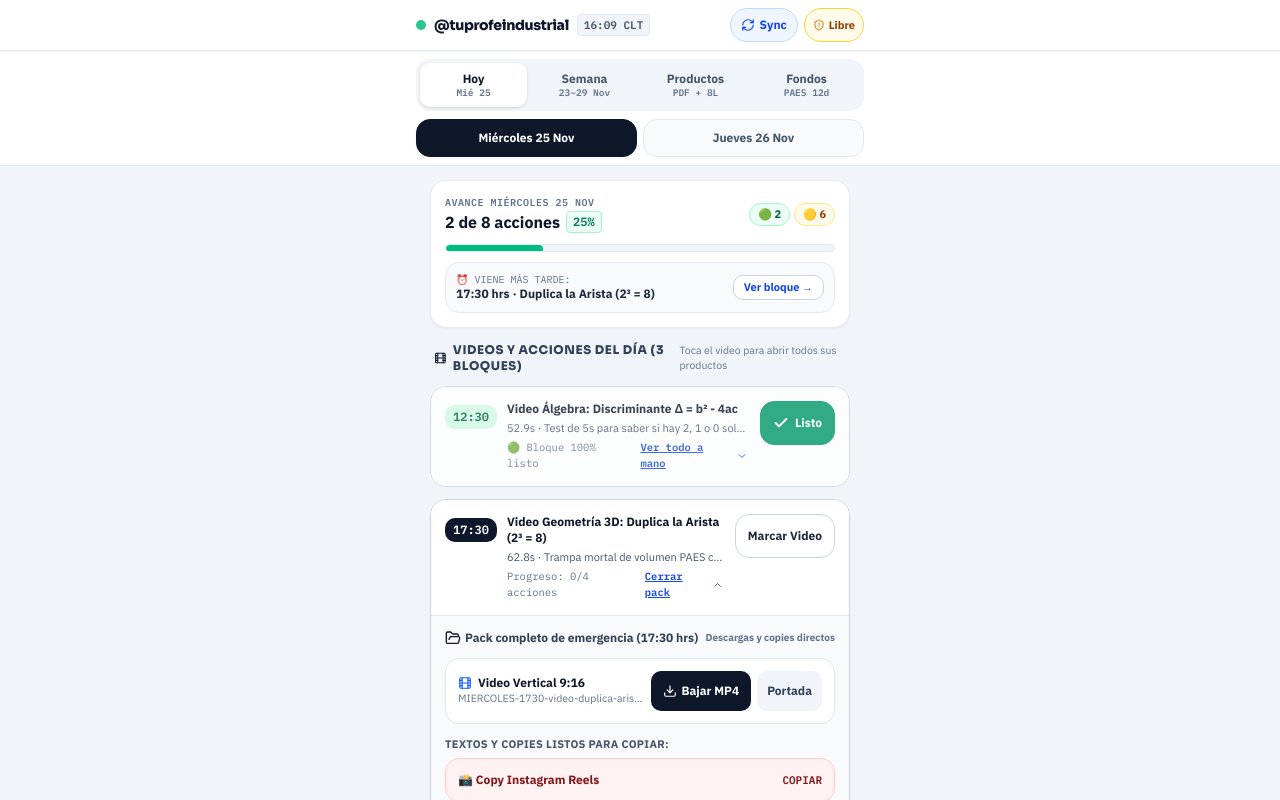
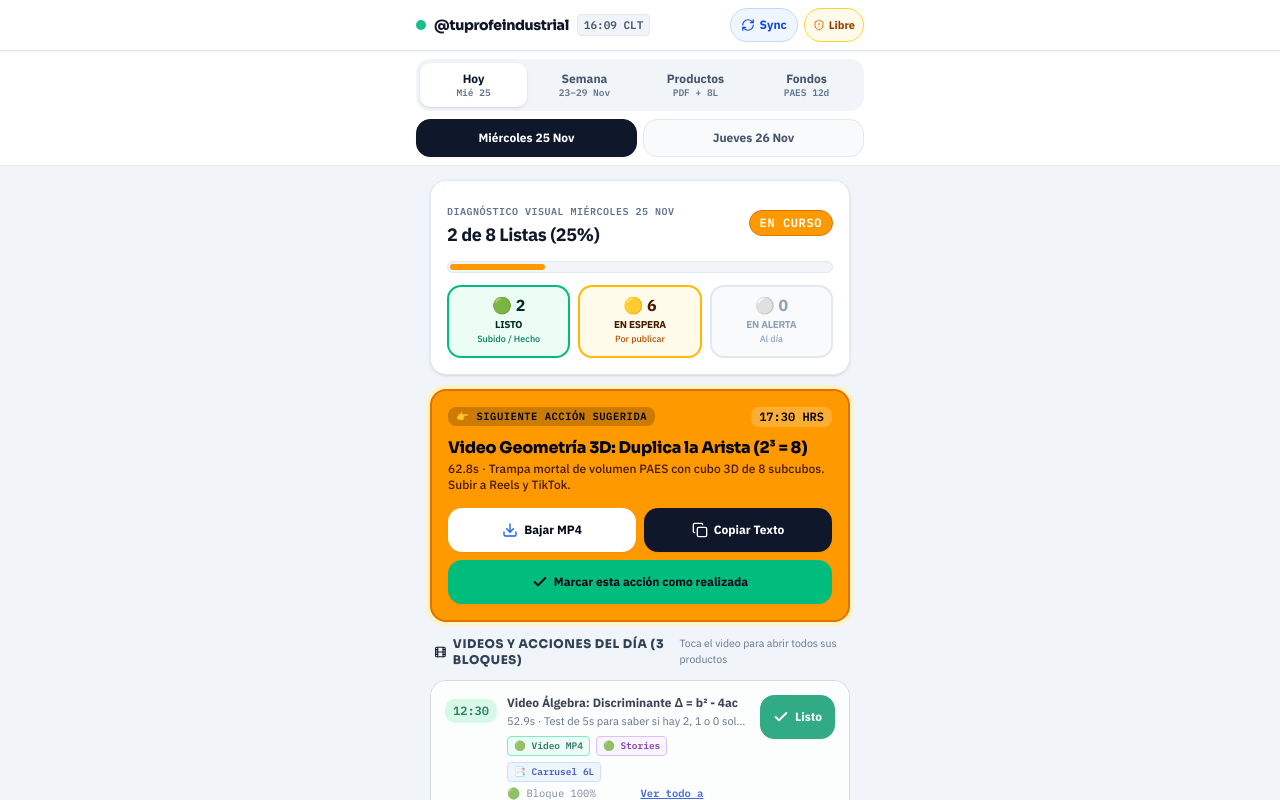
Before and after one commit to paillamilm-blip/tuprofeindustrial-web, a Next.js app: page /grilla in a window 1280 px wide. Shown: the top 800 px of the page. Built offline with nearby package versions, Linux system fonts and the light colour scheme.

Commit message:
feat(grilla): add sensory semaforo, tactical action card, and video ingredients badges

```diff
--- a/app/grilla/grilla-cockpit-client.tsx
+++ b/app/grilla/grilla-cockpit-client.tsx
@@ -399,19 +399,14 @@ export function GrillaCockpitClient({
     return urgentBlock?.id ?? pendingBlock?.id ?? videoBlocks[0]?.id ?? null;
   }, [selectedVideoBlockId, videoBlocks, completedMap, isTaskUrgent]);
 
+  // Acción prioritaria inmediata sugerida
+  const nextPriorityAction = alertaTasks[0] ?? procesoTasks[0] ?? null;
   const paesDaysLeft = diffDaysFromIso(santiagoNow.isoDate, "2026-11-30");
 
-  // Bloque que viene más tarde hoy (cálculo directo en render)
-  const upcomingBlock = videoBlocks.find((b) => {
-    const done = b.allActions.every((a) => completedMap[a.id]);
-    return !done && b.mainAction.minutesFromMidnight > santiagoNow.minutes;
-  });
+  const nowIsoDate = santiagoNow.isoDate;
 
   // Estado semanal consolidado (para saber qué está listo, qué falta y qué está en alerta)
-  const weekOverview = useMemo(() => {
-    const allStored = readAllCompletedFromStorage(syncedData.completedBaseline);
-
-    return [
+  const weekOverview = [
     {
       day: "Lunes 23 Noviembre",
       iso: "2026-11-23",
@@ -436,22 +431,52 @@ export function GrillaCockpitClient({
       day: "Miércoles 25 Noviembre",
       iso: "2026-11-25",
       summary: "12:30 Discriminante Δ · 17:30 Duplica Arista 3D · 21:15 Dividir por 0",
-        status: (Object.values(allStored["mie25"] ?? {}).filter(Boolean).length === 8 ? "listo" : "proceso") as "listo" | "proceso",
-        badge: `${Object.values(allStored["mie25"] ?? {}).filter(Boolean).length}/8 acciones`,
-        alert: santiagoNow.isoDate > "2026-11-25" && Object.values(allStored["mie25"] ?? {}).filter(Boolean).length < 8,
+      status:
+        Object.values(
+          readAllCompletedFromStorage(syncedData.completedBaseline)["mie25"] ?? {}
+        ).filter(Boolean).length === 8
+          ? ("listo" as const)
+          : ("proceso" as const),
+      badge: `${
+        Object.values(
+          readAllCompletedFromStorage(syncedData.completedBaseline)["mie25"] ?? {}
+        ).filter(Boolean).length
+      }/8 acciones`,
+      alert:
+        nowIsoDate > "2026-11-25" &&
+        Object.values(
+          readAllCompletedFromStorage(syncedData.completedBaseline)["mie25"] ?? {}
+        ).filter(Boolean).length < 8,
       actionsTotal: 8,
-        actionsDone: Object.values(allStored["mie25"] ?? {}).filter(Boolean).length,
+      actionsDone: Object.values(
+        readAllCompletedFromStorage(syncedData.completedBaseline)["mie25"] ?? {}
+      ).filter(Boolean).length,
       switchKey: "mie25" as DayKey,
     },
     {
       day: "Jueves 26 Noviembre",
       iso: "2026-11-26",
       summary: "12:30 Parábola-Recta · 17:30 Viète · 21:15 Euler + Formulario PDF",
-        status: (Object.values(allStored["jue26"] ?? {}).filter(Boolean).length === 8 ? "listo" : "alerta") as "listo" | "alerta",
-        badge: `${Object.values(allStored["jue26"] ?? {}).filter(Boolean).length}/8 acciones`,
-        alert: santiagoNow.isoDate === "2026-11-26" && Object.values(allStored["jue26"] ?? {}).filter(Boolean).length < 8,
+      status:
+        Object.values(
+          readAllCompletedFromStorage(syncedData.completedBaseline)["jue26"] ?? {}
+        ).filter(Boolean).length === 8
+          ? ("listo" as const)
+          : ("alerta" as const),
+      badge: `${
+        Object.values(
+          readAllCompletedFromStorage(syncedData.completedBaseline)["jue26"] ?? {}
+        ).filter(Boolean).length
+      }/8 acciones`,
+      alert:
+        nowIsoDate === "2026-11-26" &&
+        Object.values(
+          readAllCompletedFromStorage(syncedData.completedBaseline)["jue26"] ?? {}
+        ).filter(Boolean).length < 8,
       actionsTotal: 8,
-        actionsDone: Object.values(allStored["jue26"] ?? {}).filter(Boolean).length,
+      actionsDone: Object.values(
+        readAllCompletedFromStorage(syncedData.completedBaseline)["jue26"] ?? {}
+      ).filter(Boolean).length,
       switchKey: "jue26" as DayKey,
     },
     {
@@ -485,7 +510,6 @@ export function GrillaCockpitClient({
       actionsDone: 0,
     },
   ];
-  }, [syncedData.completedBaseline, santiagoNow.isoDate]);
 
   return (
     <div className="min-h-screen bg-slate-100 text-slate-900 font-sans pb-28 antialiased selection:bg-amber-100 selection:text-amber-900">
@@ -663,69 +687,167 @@ export function GrillaCockpitClient({
         {/* ======================================================== */}
         {activeTab === "dia" && (
           <>
-            {/* TIRA DE ESTADO RÁPIDO: SEMÁFORO Y QUÉ VIENE MÁS TARDE */}
-            <section className="bg-white rounded-2xl p-3.5 border border-slate-200/80 shadow-xs space-y-2.5">
+            {/* 1. SEMÁFORO DE IMPACTO INMEDIATO: QUÉ TIENES Y QUÉ TE FALTA */}
+            <section className="bg-white rounded-2xl p-4 border border-slate-200/90 shadow-sm space-y-3">
               <div className="flex items-center justify-between gap-2">
                 <div>
-                  <div className="text-[10px] font-mono font-bold uppercase tracking-wider text-slate-500">
-                    Avance {currentDayData.fullLabel}
-                  </div>
-                  <div className="text-base font-black text-slate-900 flex items-center gap-1.5">
-                    <span>{completedCount} de {dayTasks.length} acciones</span>
-                    <span className="text-xs font-mono font-bold text-emerald-700 bg-emerald-50 px-1.5 py-0.5 rounded border border-emerald-200">
-                      {progressPercent}%
+                  <span className="text-[10px] font-mono font-black uppercase tracking-wider text-slate-500">
+                    Diagnóstico Visual {currentDayData.fullLabel}
                   </span>
+                  <div className="text-lg font-black text-slate-900 tracking-tight">
+                    {completedCount} de {dayTasks.length} Listas ({progressPercent}%)
                   </div>
                 </div>
 
-                <div className="flex items-center gap-1 text-[11px] font-bold">
-                  <span className="bg-emerald-50 text-emerald-800 border border-emerald-200 px-2 py-0.5 rounded-full flex items-center gap-1">
-                    🟢 {completedCount}
+                <span
+                  className={`text-xs font-black px-2.5 py-1 rounded-xl uppercase tracking-wider font-mono border ${
+                    isAllDone
+                      ? "bg-emerald-500 text-white border-emerald-600"
+                      : alertaTasks.length > 0
+                      ? "bg-red-600 text-white border-red-700 animate-pulse"
+                      : "bg-amber-500 text-white border-amber-600"
+                  }`}
+                >
+                  {isAllDone ? "100% LISTO" : alertaTasks.length > 0 ? "¡ACCIÓN URGENTE!" : "EN CURSO"}
                 </span>
-                  <span className="bg-amber-50 text-amber-800 border border-amber-200 px-2 py-0.5 rounded-full flex items-center gap-1">
-                    🟡 {procesoTasks.length}
-                  </span>
-                  {alertaTasks.length > 0 && (
-                    <span className="bg-red-50 text-red-800 border border-red-200 px-2 py-0.5 rounded-full flex items-center gap-1 animate-pulse">
-                      🔴 {alertaTasks.length}
-                    </span>
-                  )}
-                </div>
               </div>
 
-              {/* Barra de progreso visual */}
-              <div className="w-full bg-slate-100 rounded-full h-2 overflow-hidden border border-slate-200">
+              {/* BARRA DE PROGRESO CON COLOR SEGÚN ESTADO */}
+              <div className="w-full bg-slate-100 rounded-full h-3 overflow-hidden border border-slate-200 p-0.5">
                 <div
-                  className="bg-emerald-500 h-2 rounded-full transition-all duration-300"
+                  className={`h-full rounded-full transition-all duration-300 ${
+                    isAllDone
+                      ? "bg-emerald-500"
+                      : alertaTasks.length > 0
+                      ? "bg-red-500"
+                      : "bg-amber-500"
+                  }`}
                   style={{ width: `${progressPercent}%` }}
                 />
               </div>
 
-              {/* QUÉ VIENE MÁS TARDE */}
-              <div className="bg-slate-50 rounded-xl p-2.5 border border-slate-200 text-xs flex items-center justify-between gap-2">
-                <div className="min-w-0">
-                  <span className="text-[10px] font-mono text-slate-500 uppercase block">
-                    {upcomingBlock ? "⏰ Viene más tarde:" : "🏁 Estado del día:"}
+              {/* 3 CAJAS TIPO SEMÁFORO: VERDE / AMARILLO / ROJO */}
+              <div className="grid grid-cols-3 gap-2 text-center">
+                <div className="rounded-xl p-2.5 bg-emerald-50 border-2 border-emerald-500 text-emerald-950 flex flex-col items-center justify-center">
+                  <span className="text-base font-black leading-none">🟢 {completedCount}</span>
+                  <span className="text-[10px] font-bold uppercase tracking-tight mt-1">Listo</span>
+                  <span className="text-[9px] text-emerald-700 font-medium">Subido / Hecho</span>
+                </div>
+
+                <div className="rounded-xl p-2.5 bg-amber-50 border-2 border-amber-400 text-amber-950 flex flex-col items-center justify-center">
+                  <span className="text-base font-black leading-none">🟡 {procesoTasks.length}</span>
+                  <span className="text-[10px] font-bold uppercase tracking-tight mt-1">En espera</span>
+                  <span className="text-[9px] text-amber-700 font-medium">Por publicar</span>
+                </div>
+
+                <div
+                  className={`rounded-xl p-2.5 border-2 flex flex-col items-center justify-center transition ${
+                    alertaTasks.length > 0
+                      ? "bg-red-50 border-red-600 text-red-950 ring-2 ring-red-300"
+                      : "bg-slate-50 border-slate-200 text-slate-400"
+                  }`}
+                >
+                  <span className="text-base font-black leading-none">
+                    {alertaTasks.length > 0 ? "🔴" : "⚪"} {alertaTasks.length}
                   </span>
-                  <span className="font-extrabold text-slate-800 truncate block">
-                    {upcomingBlock
-                      ? `${upcomingBlock.timeSlot} hrs · ${upcomingBlock.title.replace(/^Video.*?: /, "")}`
-                      : isAllDone
-                      ? "¡Día 100% completado!"
-                      : "Todas las horas de hoy ya transcurrieron"}
+                  <span className="text-[10px] font-bold uppercase tracking-tight mt-1">En alerta</span>
+                  <span className={`text-[9px] font-medium ${alertaTasks.length > 0 ? "text-red-700 font-bold" : "text-slate-400"}`}>
+                    {alertaTasks.length > 0 ? "Toca resolver" : "Al día"}
                   </span>
                 </div>
-                {upcomingBlock && (
+              </div>
+            </section>
+
+            {/* 2. TARJETA DE MANDO TÁCTICO: QUÉ TIENES QUE HACER AHORA MISMO */}
+            {isAllDone ? (
+              <section className="bg-emerald-600 text-white rounded-2xl p-4 shadow-sm space-y-1">
+                <div className="text-xs font-mono font-black uppercase tracking-wider text-emerald-100 flex items-center gap-1.5">
+                  <span>🟢 ESTADO PERFECTO</span>
+                </div>
+                <div className="text-base font-black">
+                  ¡Tienes todas las acciones de {currentDayData.fullLabel} listas!
+                </div>
+                <p className="text-xs text-emerald-100 leading-snug">
+                  No hay alertas pendientes hoy. Puedes revisar el estado de la semana en la pestaña superior o adelantar descargas del siguiente día.
+                </p>
+              </section>
+            ) : nextPriorityAction ? (
+              <section
+                className={`rounded-2xl p-4 border-2 shadow-sm space-y-2.5 ${
+                  isTaskUrgent(nextPriorityAction)
+                    ? "bg-red-600 text-white border-red-700 ring-4 ring-red-100"
+                    : "bg-amber-500 text-slate-950 border-amber-600 ring-4 ring-amber-100"
+                }`}
+              >
+                <div className="flex items-center justify-between">
+                  <span className="text-[10.5px] font-mono font-black uppercase tracking-wider bg-black/20 px-2 py-0.5 rounded-md">
+                    {isTaskUrgent(nextPriorityAction) ? "🚨 ACCIÓN PRIORITARIA AHORA" : "👉 SIGUIENTE ACCIÓN SUGERIDA"}
+                  </span>
+                  <span className="text-xs font-mono font-black bg-white/20 px-2 py-0.5 rounded-md">
+                    {nextPriorityAction.time} HRS
+                  </span>
+                </div>
+
+                <div>
+                  <h3 className="text-base font-black leading-snug">
+                    {nextPriorityAction.title}
+                  </h3>
+                  <p
+                    className={`text-xs mt-0.5 leading-snug ${
+                      isTaskUrgent(nextPriorityAction) ? "text-red-100" : "text-amber-950 font-medium"
+                    }`}
+                  >
+                    {nextPriorityAction.detail}
+                  </p>
+                </div>
+
+                {/* ACCIONES DIRECTAS DE ESTA ACCIÓN URGENTE */}
+                <div className="flex flex-wrap gap-2 pt-1">
+                  {nextPriorityAction.videoDownloadUrl && (
+                    <a
+                      href={nextPriorityAction.videoDownloadUrl}
+                      download
+                      target="_blank"
+                      rel="noopener noreferrer"
+                      className="cursor-pointer touch-manipulation min-h-[44px] flex-1 bg-white text-slate-950 hover:bg-slate-100 text-xs font-black px-3 py-2 rounded-xl flex items-center justify-center gap-1.5 shadow-xs"
+                    >
+                      <Download className="w-4 h-4 text-blue-600" /> Bajar MP4
+                    </a>
+                  )}
+
+                  {nextPriorityAction.copies && nextPriorityAction.copies[0] && (
+                    <>
+                      {nextPriorityAction.copies[0].waShare && (
+                        <a
+                          href={`https://wa.me/?text=${encodeURIComponent(nextPriorityAction.copies[0].text)}`}
+                          target="_blank"
+                          rel="noopener noreferrer"
+                          className="cursor-pointer touch-manipulation min-h-[44px] flex-1 bg-[#25D366] text-white hover:bg-[#1ebe5d] text-xs font-black px-3 py-2 rounded-xl flex items-center justify-center gap-1.5 shadow-xs"
+                        >
+                          <MessageCircle className="w-4 h-4" /> WhatsApp
+                        </a>
+                      )}
                       <button
                         type="button"
-                    onClick={() => setSelectedVideoBlockId(upcomingBlock.id)}
-                    className="cursor-pointer touch-manipulation text-[11px] font-bold text-blue-700 hover:text-blue-900 bg-white border border-slate-300 px-2.5 py-1 rounded-lg shrink-0"
+                        onClick={() => handleCopy(nextPriorityAction.copies![0].key, nextPriorityAction.copies![0].text)}
+                        className="cursor-pointer touch-manipulation min-h-[44px] flex-1 bg-slate-900 text-white hover:bg-slate-800 text-xs font-black px-3 py-2 rounded-xl flex items-center justify-center gap-1.5 shadow-xs"
                       >
-                    Ver bloque →
+                        <Copy className="w-4 h-4" />
+                        {copiedKey === nextPriorityAction.copies[0].key ? "¡COPIADO!" : "Copiar Texto"}
                       </button>
+                    </>
                   )}
+
+                  <button
+                    type="button"
+                    onClick={() => toggleTask(nextPriorityAction.id)}
+                    className="cursor-pointer touch-manipulation min-h-[44px] w-full bg-emerald-500 hover:bg-emerald-400 text-slate-950 text-xs font-black px-3 py-2 rounded-xl flex items-center justify-center gap-1.5 shadow-xs transition active:scale-[0.98]"
+                  >
+                    <Check className="w-4 h-4 stroke-[3]" /> Marcar esta acción como realizada
+                  </button>
                 </div>
               </section>
+            ) : null}
 
             {/* LISTA DE VIDEOS DEL DÍA CON GAVETA DE EMERGENCIA AL APRETAR */}
             <section className="space-y-3">
@@ -794,6 +916,53 @@ export function GrillaCockpitClient({
 
                           <div className="text-[11px] text-slate-600 mt-0.5 truncate">
                             {block.topic}
+                          </div>
+
+                          {/* MICRO-SEMÁFORO DE INGREDIENTES DEL VIDEO */}
+                          <div className="flex items-center gap-1.5 mt-1.5 flex-wrap">
+                            <span
+                              className={`text-[9.5px] font-mono font-bold px-1.5 py-0.5 rounded border ${
+                                isVideoDone
+                                  ? "bg-emerald-50 text-emerald-800 border-emerald-300 font-black"
+                                  : "bg-slate-100 text-slate-600 border-slate-200"
+                              }`}
+                            >
+                              {isVideoDone ? "🟢 Video MP4" : "⚪ Video MP4"}
+                            </span>
+
+                            {block.stories.length > 0 && (
+                              <span
+                                className={`text-[9.5px] font-mono font-bold px-1.5 py-0.5 rounded border ${
+                                  block.associatedActions.some((a) => a.category === "story" && completedMap[a.id])
+                                    ? "bg-purple-50 text-purple-800 border-purple-300 font-black"
+                                    : "bg-slate-100 text-slate-600 border-slate-200"
+                                }`}
+                              >
+                                {block.associatedActions.some((a) => a.category === "story" && completedMap[a.id])
+                                  ? "🟢 Stories"
+                                  : "⚪ Stories"}
+                              </span>
+                            )}
+
+                            {block.carousel && (
+                              <span className="text-[9.5px] font-mono font-bold px-1.5 py-0.5 rounded bg-blue-50 text-blue-800 border border-blue-200">
+                                📑 Carrusel {block.carousel.slides.length}L
+                              </span>
+                            )}
+
+                            {block.associatedActions.some((a) => a.category === "whatsapp") && (
+                              <span
+                                className={`text-[9.5px] font-mono font-bold px-1.5 py-0.5 rounded border ${
+                                  block.associatedActions.some((a) => a.category === "whatsapp" && completedMap[a.id])
+                                    ? "bg-emerald-50 text-emerald-800 border-emerald-300 font-black"
+                                    : "bg-slate-100 text-slate-600 border-slate-200"
+                                }`}
+                              >
+                                {block.associatedActions.some((a) => a.category === "whatsapp" && completedMap[a.id])
+                                  ? "🟢 Difusión WA"
+                                  : "⚪ Difusión WA"}
+                              </span>
+                            )}
                           </div>
 
                           <div className="text-[10.5px] font-mono text-slate-500 mt-1 flex items-center gap-2">
```
Lines whose indentation alone changed are shown as unchanged.
